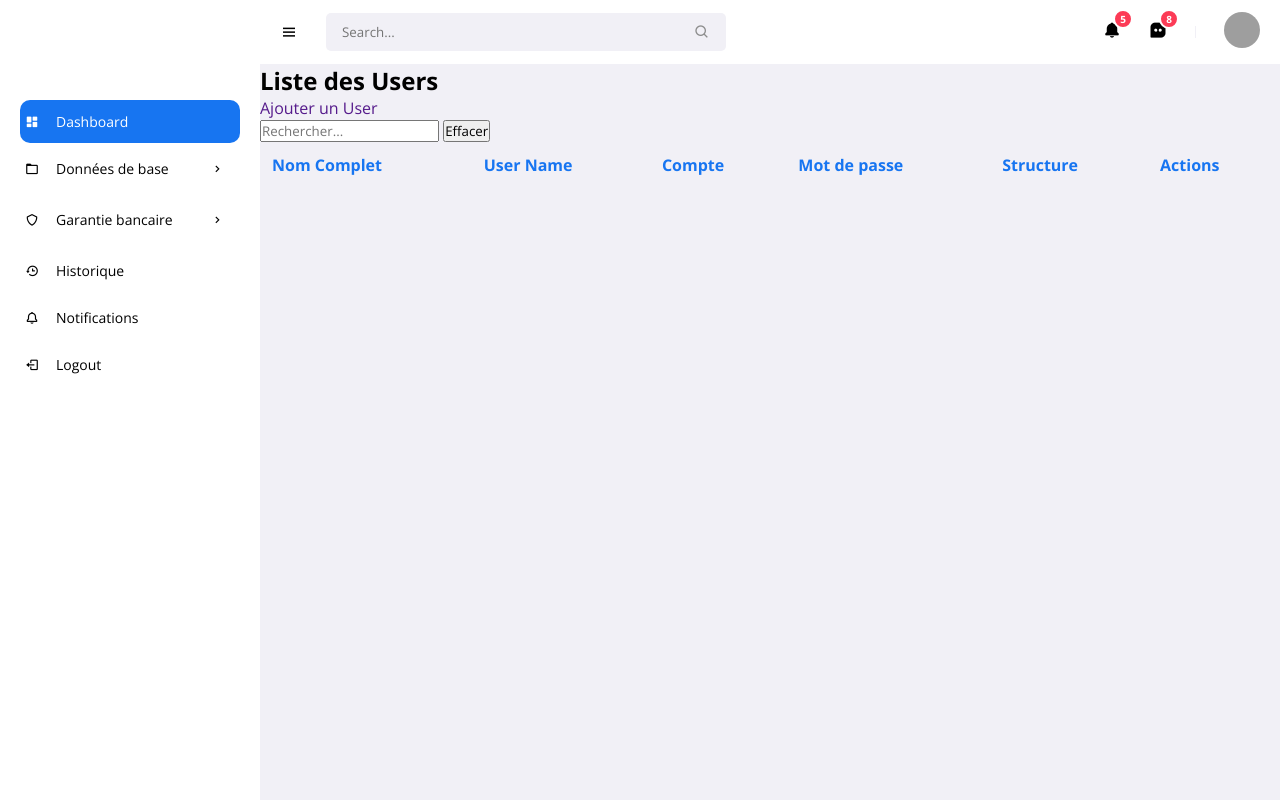
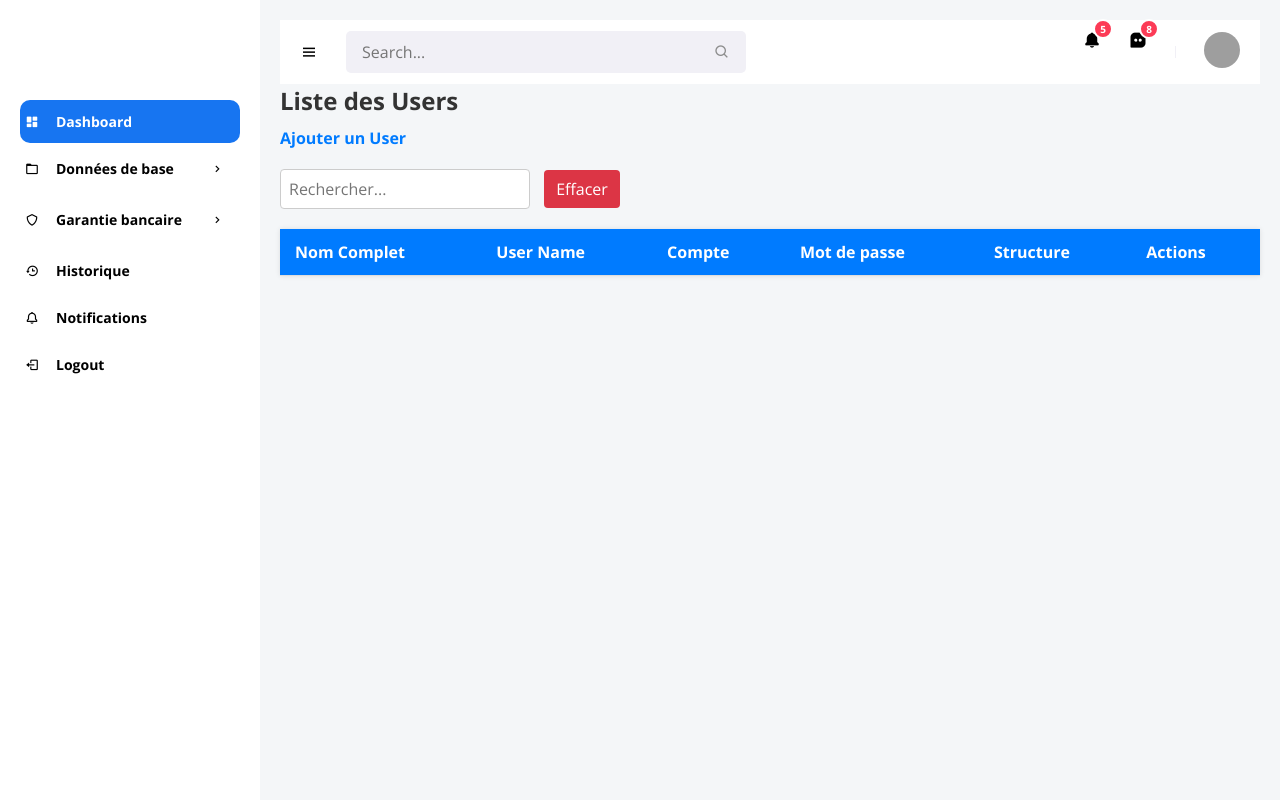
Before and after one commit to waamara/users-php, a PHP site: page /GestionUsers.php in a window 1280 px wide. Run offline with PHP 8.4, Linux system fonts and the light colour scheme; lists and menus that the app fills with data are empty; grey boxes are pictures that could not be loaded.

Commit message:
now its with the css code

```diff
--- /dev/null
+++ b/PFE_SONATRACH/Pages/GestionUsers/GestionUsers.css
@@ -0,0 +1,84 @@
+
+body {
+    font-family: Arial, sans-serif;
+    background-color: #f4f6f8;
+    margin: 0;
+    padding: 20px;
+}
+
+h2 {
+    margin-bottom: 10px;
+    font-size: 1.5rem;
+    color: #333;
+}
+
+a {
+    display: inline-block;
+    text-decoration: none;
+    color: #007bff;
+    font-weight: bold;
+    margin-bottom: 20px;
+}
+
+a:hover {
+    color: #0056b3;
+}
+
+input[type="text"] {
+    padding: 8px;
+    width: 250px;
+    border: 1px solid #ccc;
+    border-radius: 4px;
+    margin-right: 10px;
+    font-size: 1rem;
+}
+
+button {
+    padding: 8px 12px;
+    font-size: 1rem;
+    border: none;
+    border-radius: 4px;
+    cursor: pointer;
+    background-color: #dc3545;
+    color: white;
+}
+
+button:hover {
+    background-color: #c82333;
+}
+
+table {
+    width: 100%;
+    border-collapse: collapse;
+    margin-top: 20px;
+    background-color: white;
+    box-shadow: 0 0 5px rgba(0, 0, 0, 0.1);
+}
+
+th, td {
+    padding: 12px 15px;
+    border-bottom: 1px solid #ddd;
+    text-align: left;
+}
+
+th {
+    background-color: #007bff;
+    color: white;
+    font-weight: bold;
+}
+
+tbody tr:hover {
+    background-color: #f1f1f1;
+}
+
+/* Responsive tweaks */
+@media (max-width: 600px) {
+    input[type="text"] {
+        width: 100%;
+        margin-bottom: 10px;
+    }
+
+    .actions {
+        white-space: nowrap;
+    }
+}
--- a/PFE_SONATRACH/Pages/GestionUsers/GestionUsers.php
+++ b/PFE_SONATRACH/Pages/GestionUsers/GestionUsers.php
@@ -10,6 +10,7 @@ require_once("../../db_connection/db_conn.php");
     <meta charset="UTF-8">
     <meta name="viewport" content="width=device-width, initial-scale=1.0">
     <title>Liste des Users</title>
+    <link rel="stylesheet" href="GestionUsers.css">
 </head>
 <body>
     <div>
```
